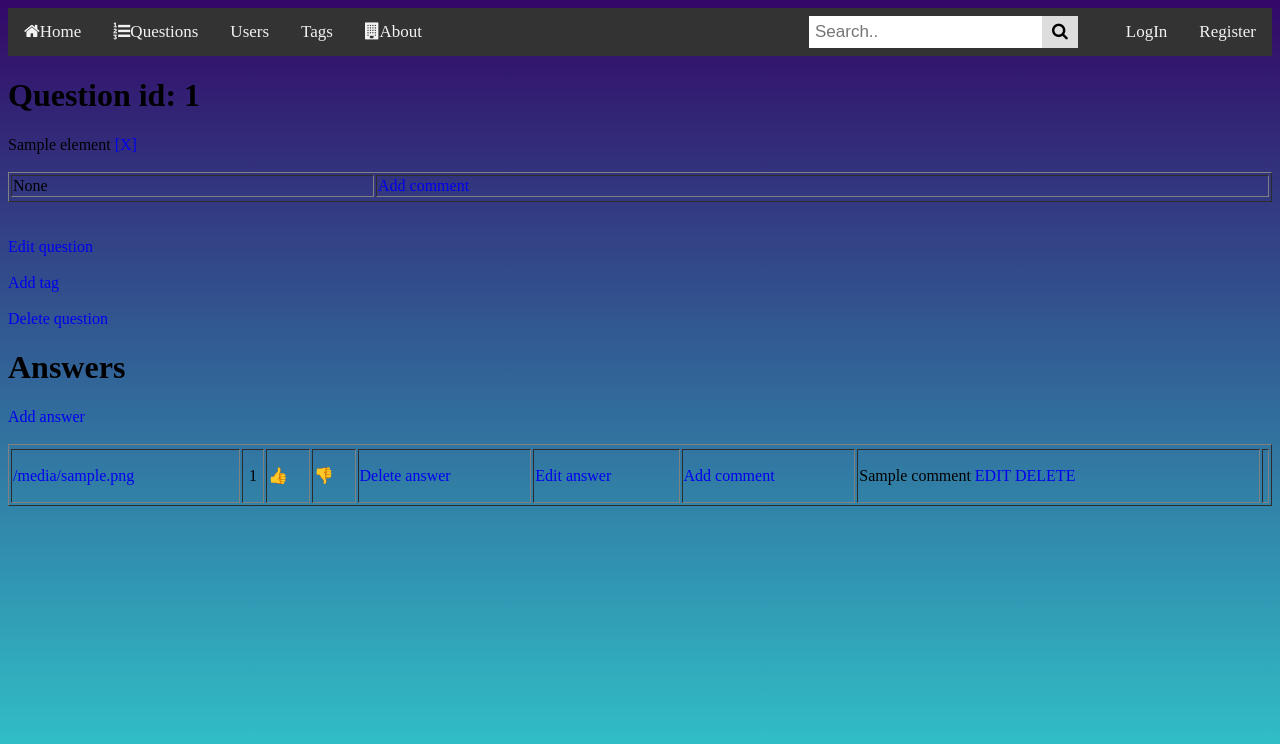
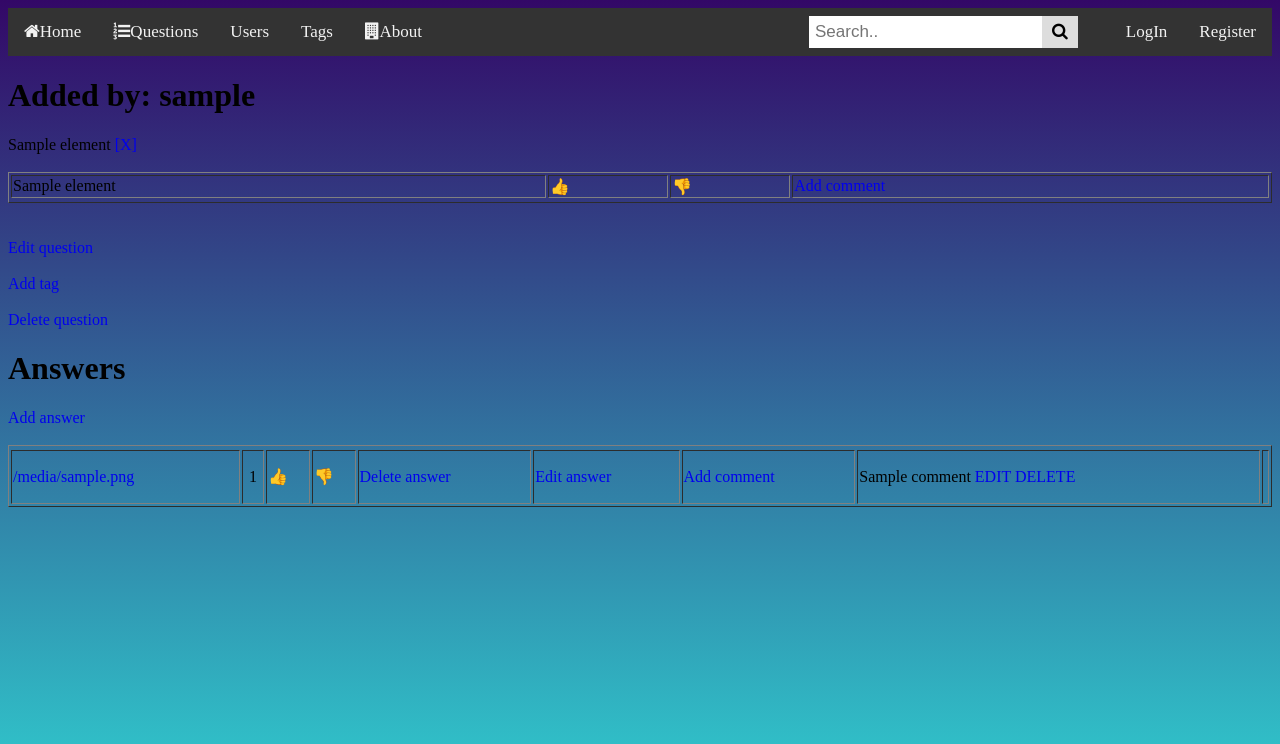
Before and after one commit to Boner1975/WebApp, a Flask app: template Templates/question_page.html in a window 1280 px wide. Shown: the top 744 px of the page. Run offline with Flask 2, Linux system fonts and the light colour scheme; the template is opened without the code that fills it: most values are stand-ins (such as "Sample title", 1, 10 or a date in 2020).

Commit message:
Add vote up/down buttons on question_page, change type of data hand over to html file for better clarity of loop function.

```diff
--- a/Templates/question_page.html
+++ b/Templates/question_page.html
@@ -43,7 +43,7 @@
         {% include "topnav.html" %}
     {% endwith %}
 
-<h1>Question id: {{ question_id }}</h1>
+<h1>Added by: {{ username }}</h1>
     {% for element in tag %}
         {% if element != 'id' %}
             {{ element["name"] }}
@@ -53,18 +53,29 @@
 <br><br>
 <table border="1">
     <tbody>
-    {% for ques in question %}
+    {# {% for ques in question %} #}
+
         <tr>
-            {% for element in ques %}
+            {% for element in question %}
+            {# {% for element in ques %} #}
                 <td>
-                {% if element == "image" %}
-                     <a href="{{ url_for('static', filename='uploaded/' + ques["image"]) }}">{{ ques["image"] }}</a>
-                {% else %}
-                    {{ ques.get(element) }}
+                {% if element != 'user_id' %}
+                    {% if element == "image" %}
+                        <a href="{{ url_for('static', filename='uploaded/' + question["image"]) }}">{{ question["image"] }}</a>
+                    {% else %}
+                        {# {{ ques.get(element) }} #}
+                        {{ question[element] }}
+                    {% endif %}
                 {% endif %}
                 </td>
             {% endfor %}
-    {% endfor %}
+    {# {% endfor %} #}
+                <td>
+                    <a href="{{ url_for ("question_vote_up", question_id=question_id) }}">&#128077;</a>
+                </td>
+                <td>
+                    <a href="{{ url_for("question_vote_down", question_id=question_id) }}">&#128078;</a>
+                </td>
                 <td>
                     <a href="{{ url_for("add_comment_to_question", question_id=question_id) }}">Add comment</a>
                 </td>
--- a/data_manager.py
+++ b/data_manager.py
@@ -102,7 +102,7 @@
 @connection.connection_handler
 def get_question(cursor: RealDictCursor, question_id):
     query = """
-        SELECT title, message, COALESCE(image,'') image, user_id
+        SELECT title, message, COALESCE(image,'') image, vote_number, user_id
         FROM question
         WHERE id = %(question_id)s"""
     param = {'question_id': question_id}
@@ -135,7 +135,7 @@
 @connection.connection_handler
 def get_comment(cursor: RealDictCursor, comment_id):
     query = """
-        SELECT id, question_id, answer_id, message, submission_time, edited_count
+        SELECT id, question_id, answer_id, message, submission_time, edited_count, user_id
         FROM comment
         WHERE id = %(comment_id)s
         ORDER BY submission_time"""
@@ -150,7 +150,7 @@
 @connection.connection_handler
 def get_answer(cursor: RealDictCursor, answer_id):
     query = """
-        SELECT id, message ,COALESCE(image,'') image, vote_number, question_id, accepted
+        SELECT id, message ,COALESCE(image,'') image, vote_number, question_id, accepted, user_id
         FROM answer
         WHERE id = %(answer_id)s
         ORDER BY submission_time"""
--- a/server.py
+++ b/server.py
@@ -21,7 +21,6 @@
 def user_page():
     user_id = data_manager.get_session_user_id(session['user_name'])
     return render_template("user_page.html", user_id=user_id)
-
 
 
 @app.route("/about")
@@ -65,6 +64,7 @@
     answers = data_manager.get_answers(question_id)
     comments = data_manager.get_comments(question_id)
     tag = data_manager.get_tags_by_question_id(question_id)
+    username = session['user_name']
     dictionary_keys = []
     comments_keys = ['message', 'submission_time', 'edited_count']
     if len(answers) > 0:
@@ -72,12 +72,12 @@
     if is_logged_in():
         question_user_id = data_manager.get_user_id_by_question_id(question_id)
         session_user_id = data_manager.get_session_user_id(session['user_name'])
-        return render_template("question_page.html", question=question, question_id=question_id,
+        return render_template("question_page.html", question=question[0], question_id=question_id,
                                answers=answers,  answers_keys=dictionary_keys, comments=comments,
                                comments_keys=comments_keys, tag=tag, question_user_id=question_user_id,
-                               session_user_id=session_user_id, nologin=False)
+                               session_user_id=session_user_id, nologin=False, username=username)
     else:
-        return render_template("question_page.html", question=question, question_id=question_id,
+        return render_template("question_page.html", question=question[0], question_id=question_id,
                                answers=answers,  answers_keys=dictionary_keys, comments=comments,
                                comments_keys=comments_keys, tag=tag, nologin=True)
 
@@ -338,7 +338,7 @@
         return redirect(url_for('question_page', question_id=question_id))
     user_id=data_manager.get_user_id_by_question_id(question_id)
     data_manager.question_vote_up(question_id, user_id)
-    return redirect(url_for("display_question"))
+    return redirect(url_for("question_page", question_id=question_id))
 
 
 @app.route("/question/<question_id>/vote_down")
@@ -347,7 +347,7 @@
         return redirect(url_for('question_page', question_id=question_id))
     user_id = data_manager.get_user_id_by_question_id(question_id)
     data_manager.question_vote_down(question_id, user_id)
-    return redirect(url_for("display_question"))
+    return redirect(url_for("question_page", question_id=question_id))
 
 
 @app.route("/answer/<answer_id>/<question_id>/vote_up")
```
Also changed, not shown: static/uploaded/7.jpg (added).
